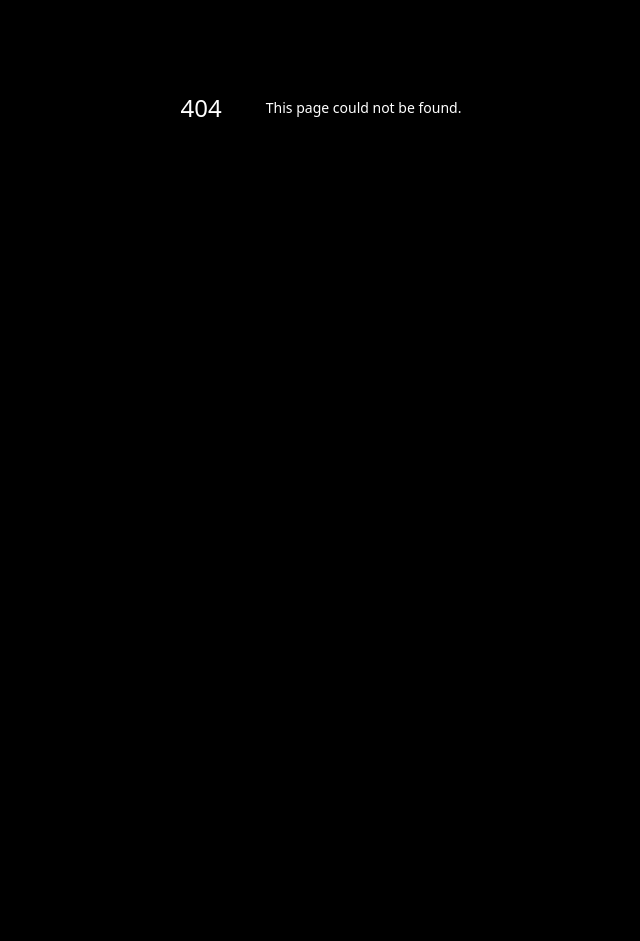
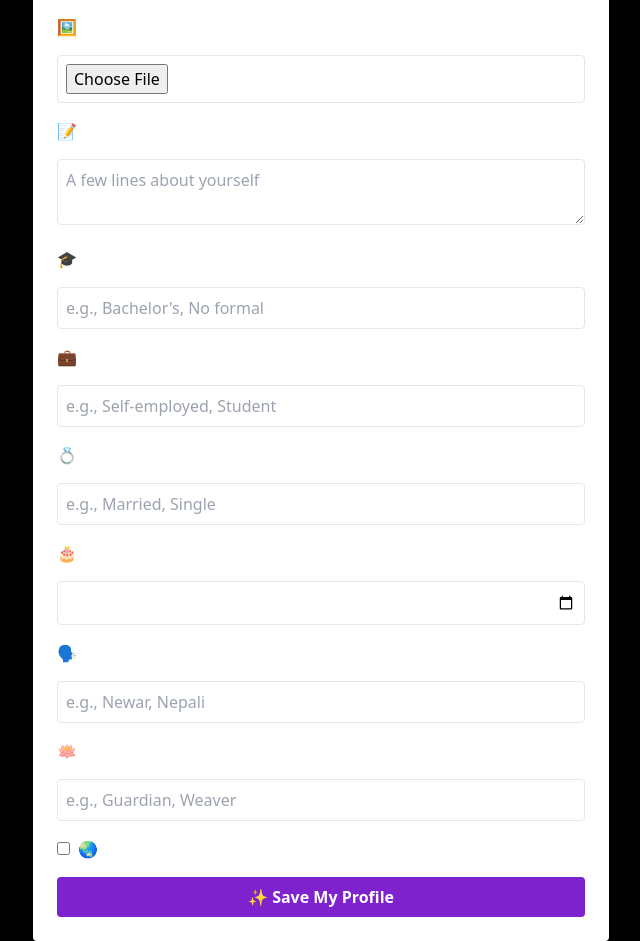
Before and after one commit to Zenslim/PasaGuthi, a Next.js app: page /network/demographic-form in a window 1280 px wide. Before the commit this address had no page. Shown: the part 345-1286 px from the top of the page, without its empty margins (319-959 px from the left). Before the commit the page ends 852 px from the top, so only its background shows below. Built offline with nearby package versions, Linux system fonts and the light colour scheme; no server answers.

Commit message:
Create demographic-form.jsx

```diff
--- /dev/null
+++ b/pages/network/demographic-form.jsx
@@ -0,0 +1,110 @@
+import { useState } from "react";
+import { supabase } from "../../lib/supabaseClient";
+import { useRouter } from "next/router";
+
+export default function DemographicForm() {
+  const router = useRouter();
+  const [formData, setFormData] = useState({
+    title: "", region: "", photo_url: "", bio: "",
+    guthi_roles: "", language: "", diaspora_node: false,
+    dob: "", education_level: "", employment_status: "", marital_status: ""
+  });
+  const [imageFile, setImageFile] = useState(null);
+
+  const handleChange = (e) => {
+    const { name, value, type, checked } = e.target;
+    setFormData(prev => ({
+      ...prev,
+      [name]: type === "checkbox" ? checked : value
+    }));
+  };
+
+  const handleImageUpload = async (uid) => {
+    if (!imageFile) return null;
+    const ext = imageFile.name.split('.').pop();
+    const path = `avatars/${uid}.${ext}`;
+    const { error: uploadError } = await supabase.storage
+      .from('avatars')
+      .upload(path, imageFile, { upsert: true });
+    if (uploadError) throw uploadError;
+    const { data } = supabase.storage.from('avatars').getPublicUrl(path);
+    return data.publicUrl;
+  };
+
+  const handleSubmit = async (e) => {
+    e.preventDefault();
+    const user = await supabase.auth.getUser();
+    const uid = user?.data?.user?.id;
+    if (!uid) return alert("Not authenticated");
+
+    let photoUrl = formData.photo_url;
+    if (imageFile) {
+      try {
+        photoUrl = await handleImageUpload(uid);
+      } catch (err) {
+        console.error("Photo upload error:", err);
+        return alert("Failed to upload photo.");
+      }
+    }
+
+    const profile = {
+      ...formData,
+      id: uid,
+      photo_url: photoUrl,
+      language: formData.language.split(',').map(s => s.trim()),
+      guthi_roles: formData.guthi_roles.split(',').map(s => s.trim()),
+      profile_completed: true,
+    };
+
+    const { error } = await supabase.from('users').upsert(profile, { onConflict: 'id' });
+    if (error) {
+      console.error(error);
+      return alert("Error saving profile");
+    }
+
+    router.push("/network/guthyars");
+  };
+
+  return (
+    <form onSubmit={handleSubmit} className="max-w-xl mx-auto mt-10 p-6 bg-white rounded shadow space-y-4">
+      <h2 className="text-2xl font-bold text-purple-800">🌿 Demographic Details</h2>
+
+      <label className="block font-semibold">💼 Title / Role</label>
+      <input name="title" onChange={handleChange} value={formData.title} placeholder="e.g., Artist, Teacher" className="w-full border p-2 rounded" />
+
+      <label className="block font-semibold">🌍 Current Region</label>
+      <input name="region" onChange={handleChange} value={formData.region} placeholder="e.g., Kathmandu, Boston" className="w-full border p-2 rounded" />
+
+      <label className="block font-semibold">🖼 Upload Profile Photo</label>
+      <input type="file" accept="image/*" onChange={(e) => setImageFile(e.target.files[0])} className="w-full p-2 border rounded" />
+
+      <label className="block font-semibold">📝 Short Bio</label>
+      <textarea name="bio" onChange={handleChange} value={formData.bio} placeholder="A few lines about yourself" className="w-full border p-2 rounded" />
+
+      <label className="block font-semibold">🎓 Education Level</label>
+      <input name="education_level" onChange={handleChange} value={formData.education_level} placeholder="e.g., Bachelor's, No formal" className="w-full border p-2 rounded" />
+
+      <label className="block font-semibold">💼 Employment Status</label>
+      <input name="employment_status" onChange={handleChange} value={formData.employment_status} placeholder="e.g., Self-employed, Student" className="w-full border p-2 rounded" />
+
+      <label className="block font-semibold">💍 Marital Status</label>
+      <input name="marital_status" onChange={handleChange} value={formData.marital_status} placeholder="e.g., Married, Single" className="w-full border p-2 rounded" />
+
+      <label className="block font-semibold">🎂 Date of Birth</label>
+      <input name="dob" type="date" onChange={handleChange} value={formData.dob} className="w-full border p-2 rounded" />
+
+      <label className="block font-semibold">🗣 Languages (comma separated)</label>
+      <input name="language" onChange={handleChange} value={formData.language} placeholder="e.g., Newar, Nepali" className="w-full border p-2 rounded" />
+
+      <label className="block font-semibold">🪷 Guthi Roles (comma separated)</label>
+      <input name="guthi_roles" onChange={handleChange} value={formData.guthi_roles} placeholder="e.g., Guardian, Weaver" className="w-full border p-2 rounded" />
+
+      <label className="block font-semibold">
+        <input type="checkbox" name="diaspora_node" checked={formData.diaspora_node} onChange={handleChange} className="mr-2" />
+        🌏 I am part of the Diaspora
+      </label>
+
+      <button type="submit" className="w-full mt-4 bg-purple-700 text-white py-2 rounded font-semibold">✨ Save My Profile</button>
+    </form>
+  );
+}
```
